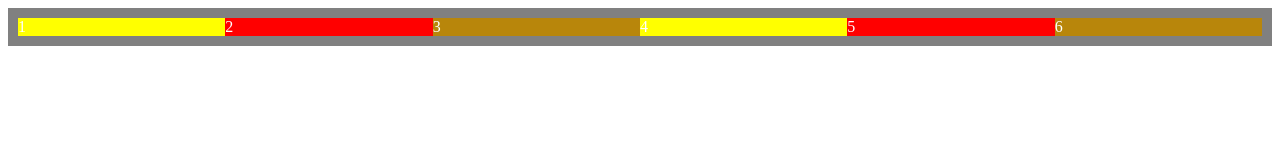
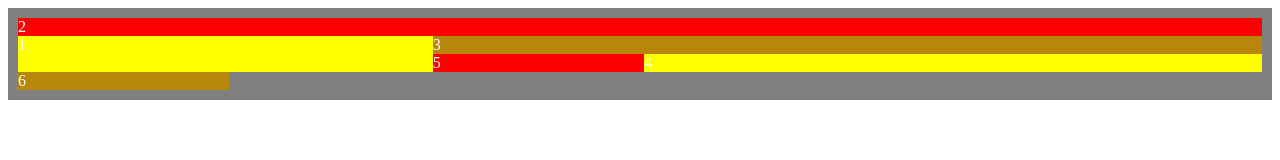
Before and after one commit to felipe-programador-18/practice-front, a plain HTML site: page practice.htmlandcss/grid.rollun.html in a window 1280 px wide. Drawn offline with Linux system fonts and the light colour scheme.

Commit message:
c41- adding style css

```diff
--- a/practice.htmlandcss/stylerollun.css
+++ b/practice.htmlandcss/stylerollun.css
@@ -20,3 +20,32 @@
 .r3{
     background-color: darkgoldenrod;
 }
+
+
+.item1{
+ grid-column-start:1 ;
+ grid-column-end:3 ;
+ grid-row-start: 2;
+ grid-row-end: 4;
+}
+
+.item2{
+    grid-column-start: 1;
+    grid-column-end: 7;
+}
+
+.item3{
+    grid-column-end: span 4;
+}
+.item4{
+    grid-column-start: 4;
+    grid-column-end: 7;
+
+}
+.item5{
+    grid-row-start: 3;
+    grid-column-start: 3;
+}
+.item6{
+
+}
```
